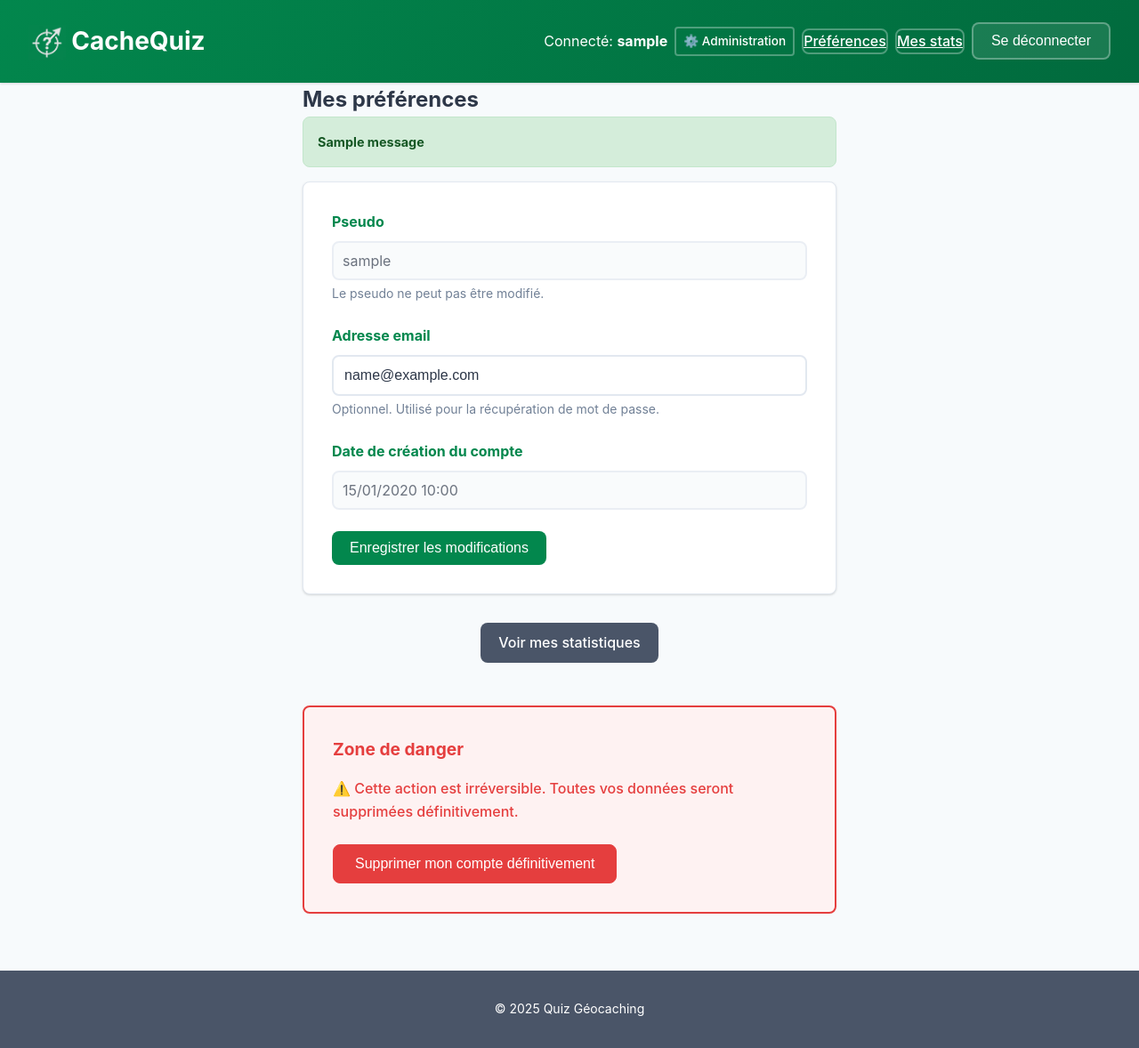
After one commit to TherionAcribus/CacheQuiz, a Flask app: page /preferences in a window 1280 px wide. The commit adds this page. Shown: the whole page at 89% size. Run offline with Flask 3, Linux system fonts and the light colour scheme; the visitor is signed in with stand-in values (Sample User, id 1); tables that the repository leaves empty hold one stand-in row (values such as "Sample post"); one stand-in notice (Sample message) is shown; some libraries are stand-ins or nearby versions.

Commit message:
User > Page preférence et Suppression définitive du compte

```diff
--- a/app.py
+++ b/app.py
@@ -1,4 +1,4 @@
-from flask import Flask, render_template, request, send_from_directory, redirect, session, g, url_for, make_response
+from flask import Flask, render_template, request, send_from_directory, redirect, session, g, url_for, make_response, flash
 from models import db, Question, BroadTheme, SpecificTheme, User, Country, ImageAsset, AnswerImageLink, QuizRuleSet, UserQuestionStat, UserQuizSession, QuestionAnswerStat, Profile
 from datetime import datetime
 import random
@@ -507,6 +507,70 @@ def me_page():
                            agg_by_difficulty=agg_by_difficulty,
                            sessions_completed=sessions_completed,
                            sessions_abandoned=sessions_abandoned)
+
+
+@app.route('/preferences', methods=['GET', 'POST'])
+def preferences():
+    if not g.current_user:
+        return redirect(url_for('play_quiz'))
+
+    # Seuls les utilisateurs avec mot de passe peuvent accéder aux préférences
+    if not g.current_user.password_hash:
+        flash("Cette page n'est accessible qu'aux utilisateurs enregistrés.", "warning")
+        return redirect(url_for('play_quiz'))
+
+    if request.method == 'POST':
+        email = (request.form.get('email') or '').strip()
+
+        # Validation basique de l'email
+        if email and not re.match(r'^[^@]+@[^@]+\.[^@]+$', email):
+            flash("Adresse email invalide.", "danger")
+            return render_template('preferences.html', user=g.current_user)
+
+        # Mettre à jour l'email
+        g.current_user.email = email
+        db.session.commit()
+        flash("Préférences mises à jour avec succès.", "success")
+        return redirect(url_for('preferences'))
+
+    return render_template('preferences.html', user=g.current_user)
+
+
+@app.route('/delete-account', methods=['POST'])
+def delete_account():
+    """Supprime définitivement le compte utilisateur et toutes ses données."""
+    if not g.current_user:
+        return redirect(url_for('play_quiz'))
+
+    # Seuls les utilisateurs avec mot de passe peuvent supprimer leur compte
+    if not g.current_user.password_hash:
+        flash("Cette action n'est disponible que pour les utilisateurs enregistrés.", "warning")
+        return redirect(url_for('preferences'))
+
+    user_id = g.current_user.id
+    username = g.current_user.username
+
+    try:
+        # Supprimer explicitement les données liées pour s'assurer qu'elles sont supprimées
+        UserQuestionStat.query.filter_by(user_id=user_id).delete()
+        UserQuizSession.query.filter_by(user_id=user_id).delete()
+
+        # Supprimer l'utilisateur (les foreign keys avec cascade s'occuperont du reste)
+        db.session.delete(g.current_user)
+        db.session.commit()
+
+        # Nettoyer la session
+        session.clear()
+
+        flash(f"Le compte de {username} a été supprimé définitivement.", "success")
+        return redirect(url_for('index'))
+
+    except Exception as e:
+        db.session.rollback()
+        flash("Une erreur est survenue lors de la suppression du compte. Veuillez réessayer.", "danger")
+        return redirect(url_for('preferences'))
+
+
 # ================== Fichiers uploadés (serveur) ==================
 
 @app.route('/uploads/<path:filename>')
--- a/templates/auth_widget.html
+++ b/templates/auth_widget.html
@@ -5,6 +5,7 @@
   <a href="/admin" class="btn btn-outline admin-btn">⚙️ Administration</a>
   {% endif %}
   {% if current_user.password_hash %}
+  <a class="btn btn-link" href="/preferences">Préférences</a>
   <a class="btn btn-link" href="/me">Mes stats</a>
   {% endif %}
   <form hx-post="/auth/logout" hx-target="#auth-widget" hx-swap="outerHTML" style="display:inline" hx-headers='{"HX-Redirect":"/"}'>
--- /dev/null
+++ b/templates/preferences.html
@@ -0,0 +1,221 @@
+{% extends "base_public.html" %}
+
+{% block content %}
+<div class="preferences-page">
+  <h2>Mes préférences</h2>
+
+  <!-- Afficher les messages flash -->
+  {% with messages = get_flashed_messages(with_categories=true) %}
+    {% if messages %}
+      {% for category, message in messages %}
+        <div class="alert alert-{{ 'danger' if category == 'error' else category }}">{{ message }}</div>
+      {% endfor %}
+    {% endif %}
+  {% endwith %}
+
+  <div class="preferences-form">
+    <form method="POST">
+      <div class="form-group">
+        <label for="username">Pseudo</label>
+        <input type="text" id="username" value="{{ user.username }}" readonly class="form-control">
+        <small class="form-text">Le pseudo ne peut pas être modifié.</small>
+      </div>
+
+      <div class="form-group">
+        <label for="email">Adresse email</label>
+        <input type="email" id="email" name="email" value="{{ user.email or '' }}" class="form-control" placeholder="votre.email@exemple.com">
+        <small class="form-text">Optionnel. Utilisé pour la récupération de mot de passe.</small>
+      </div>
+
+      <div class="form-group">
+        <label for="created_at">Date de création du compte</label>
+        <input type="text" id="created_at" value="{{ user.created_at.strftime('%d/%m/%Y %H:%M') }}" readonly class="form-control">
+      </div>
+
+      <button type="submit" class="btn btn-primary">Enregistrer les modifications</button>
+    </form>
+  </div>
+
+  <div class="preferences-actions">
+    <a href="/me" class="btn btn-secondary">Voir mes statistiques</a>
+  </div>
+
+  <div class="danger-zone">
+    <h3>Zone de danger</h3>
+    <p class="danger-text">⚠️ Cette action est irréversible. Toutes vos données seront supprimées définitivement.</p>
+    <button type="button" class="btn btn-danger" onclick="showDeleteModal()">
+      Supprimer mon compte définitivement
+    </button>
+  </div>
+
+  <!-- Modale de confirmation de suppression -->
+  <div id="deleteModal" class="modal-overlay">
+    <div class="modal-content" style="padding: 2rem;">
+      <h3 style="color: var(--danger-color); margin-bottom: 1rem;">⚠️ Confirmer la suppression</h3>
+      <p style="margin-bottom: 1.5rem; line-height: 1.6;">
+        Vous êtes sur le point de supprimer définitivement votre compte <strong>{{ user.username }}</strong>.<br><br>
+        Cette action entraînera :
+      </p>
+      <ul style="margin-bottom: 2rem; color: var(--text-color);">
+        <li>• La suppression de toutes vos statistiques</li>
+        <li>• La suppression de votre historique de jeu</li>
+        <li>• La perte définitive de votre compte</li>
+        <li>• L'impossibilité de récupérer vos données</li>
+      </ul>
+      <p style="color: var(--danger-color); font-weight: bold; margin-bottom: 2rem;">
+        Cette action est IRRÉVERSIBLE !
+      </p>
+      <div style="display: flex; gap: 1rem; justify-content: flex-end;">
+        <button type="button" class="btn btn-secondary" onclick="hideDeleteModal()">Annuler</button>
+        <form method="POST" action="/delete-account" style="display: inline;">
+          <button type="submit" class="btn btn-danger" style="min-width: 120px;">
+            Supprimer définitivement
+          </button>
+        </form>
+      </div>
+    </div>
+  </div>
+</div>
+
+<style>
+.preferences-page {
+  max-width: 600px;
+  margin: 0 auto;
+}
+
+.preferences-form {
+  background: var(--card-bg);
+  border: 1px solid var(--border-color);
+  padding: 2rem;
+  border-radius: 8px;
+  margin-bottom: 2rem;
+  box-shadow: var(--shadow);
+}
+
+.form-group {
+  margin-bottom: 1.5rem;
+}
+
+.form-group label {
+  display: block;
+  margin-bottom: 0.5rem;
+  color: var(--primary-color);
+  font-weight: bold;
+}
+
+.form-control {
+  width: 100%;
+  padding: 0.75rem;
+  border: 2px solid var(--border-color);
+  border-radius: 0.5rem;
+  background-color: var(--card-bg);
+  color: var(--text-color);
+  font-size: 1rem;
+}
+
+.form-control:focus {
+  outline: none;
+  border-color: var(--primary-color);
+  background-color: var(--bg-color);
+}
+
+.form-control[readonly] {
+  background-color: var(--bg-color);
+  cursor: not-allowed;
+  opacity: 0.7;
+}
+
+.form-text {
+  display: block;
+  margin-top: 0.25rem;
+  color: var(--text-light);
+  font-size: 0.875rem;
+}
+
+.preferences-actions {
+  text-align: center;
+}
+
+.alert {
+  padding: 1rem;
+  border-radius: 0.5rem;
+  margin-bottom: 1rem;
+  font-weight: bold;
+}
+
+.alert-success {
+  background-color: #d4edda;
+  border: 1px solid #c3e6cb;
+  color: #155724;
+}
+
+.alert-danger {
+  background-color: #f8d7da;
+  border: 1px solid #f5c6cb;
+  color: #721c24;
+}
+
+.alert-warning {
+  background-color: #fff3cd;
+  border: 1px solid #ffeaa7;
+  color: #856404;
+}
+
+.danger-zone {
+  margin-top: 3rem;
+  padding: 2rem;
+  border: 2px solid var(--danger-color);
+  border-radius: 8px;
+  background-color: #fef2f2;
+}
+
+.danger-zone h3 {
+  color: var(--danger-color);
+  margin-bottom: 1rem;
+  font-size: 1.2rem;
+}
+
+.danger-text {
+  color: var(--danger-color);
+  margin-bottom: 1.5rem;
+  font-weight: 500;
+}
+
+.btn-danger {
+  background-color: var(--danger-color);
+  border: 1px solid var(--danger-color);
+  color: white;
+  padding: 0.75rem 1.5rem;
+  border-radius: 0.5rem;
+  cursor: pointer;
+  font-size: 1rem;
+  font-weight: 500;
+  transition: all 0.2s ease;
+}
+
+.btn-danger:hover {
+  background-color: #c53030;
+  border-color: #c53030;
+  transform: translateY(-1px);
+  box-shadow: 0 4px 8px rgba(197, 48, 48, 0.3);
+}
+</style>
+
+<script>
+function showDeleteModal() {
+    document.getElementById('deleteModal').style.display = 'flex';
+}
+
+function hideDeleteModal() {
+    document.getElementById('deleteModal').style.display = 'none';
+}
+
+// Fermer la modale en cliquant sur l'overlay
+document.addEventListener('click', function(event) {
+    const modal = document.getElementById('deleteModal');
+    if (event.target === modal) {
+        hideDeleteModal();
+    }
+});
+</script>
+{% endblock %}
```
